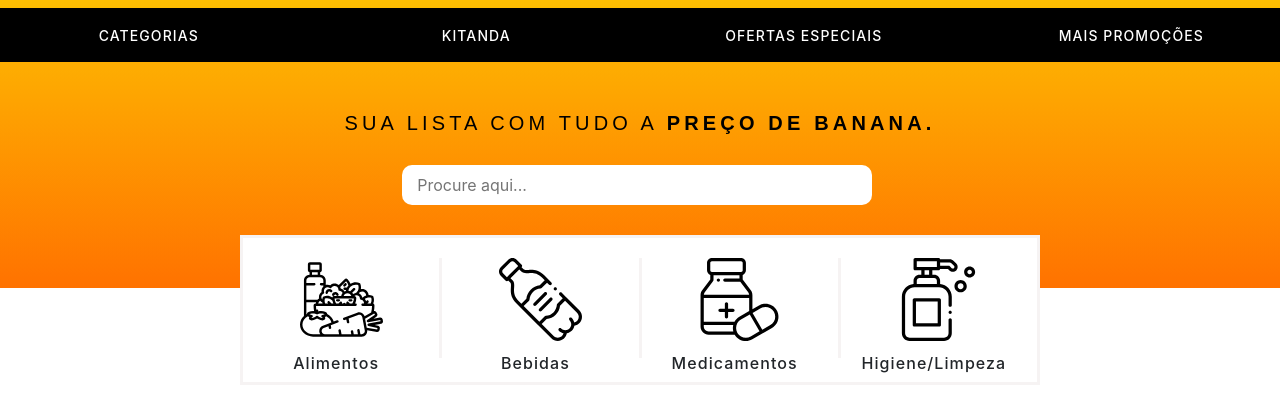
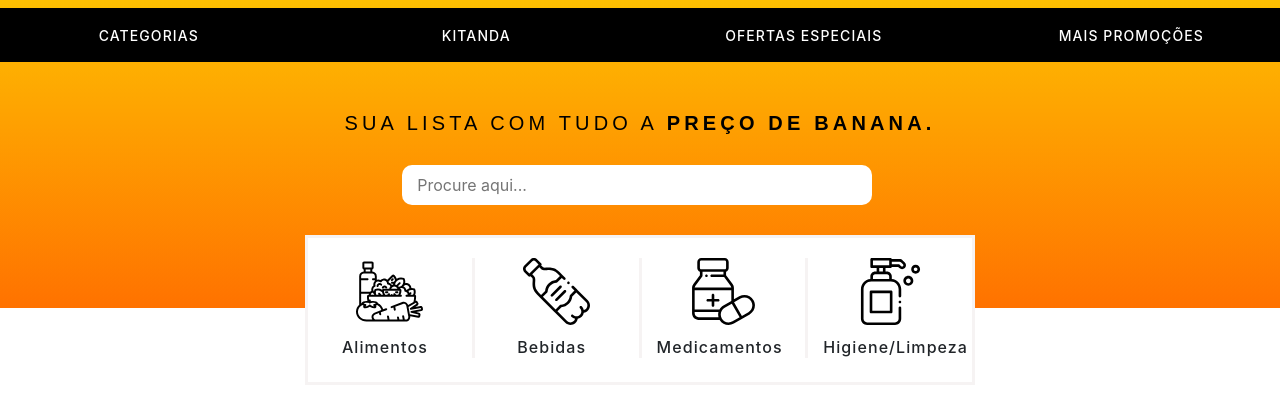
Before and after one commit to analiviaexe/Kitanda, a plain HTML site: page index.html in a window 1280 px wide. Shown: the part 87-503 px from the top of the page. Drawn offline with nearby package versions, Linux system fonts and the light colour scheme.

Commit message:
Fixing bugs

```diff
--- a/src/css/style.css
+++ b/src/css/style.css
@@ -10,7 +10,7 @@ body, html {
 
 header {
   width: 100%;
-  height: 375px;
+  height: 395px;
   background-color: #ff7200;
   background-image: linear-gradient(to top, #ff7200,  #fdd502);;
 }
@@ -159,15 +159,13 @@ border: none;
 }
 
 .sessao {
-width: 800px;
+width: 670px;
 height: 150px;
 margin-top: 45px;
 display: grid;
 /*margin-right: -130px;*/
 border: solid 3px #f6f3f3;
 background-color: #ffffff;
-
-
 }
 
 .sessao img {
```
